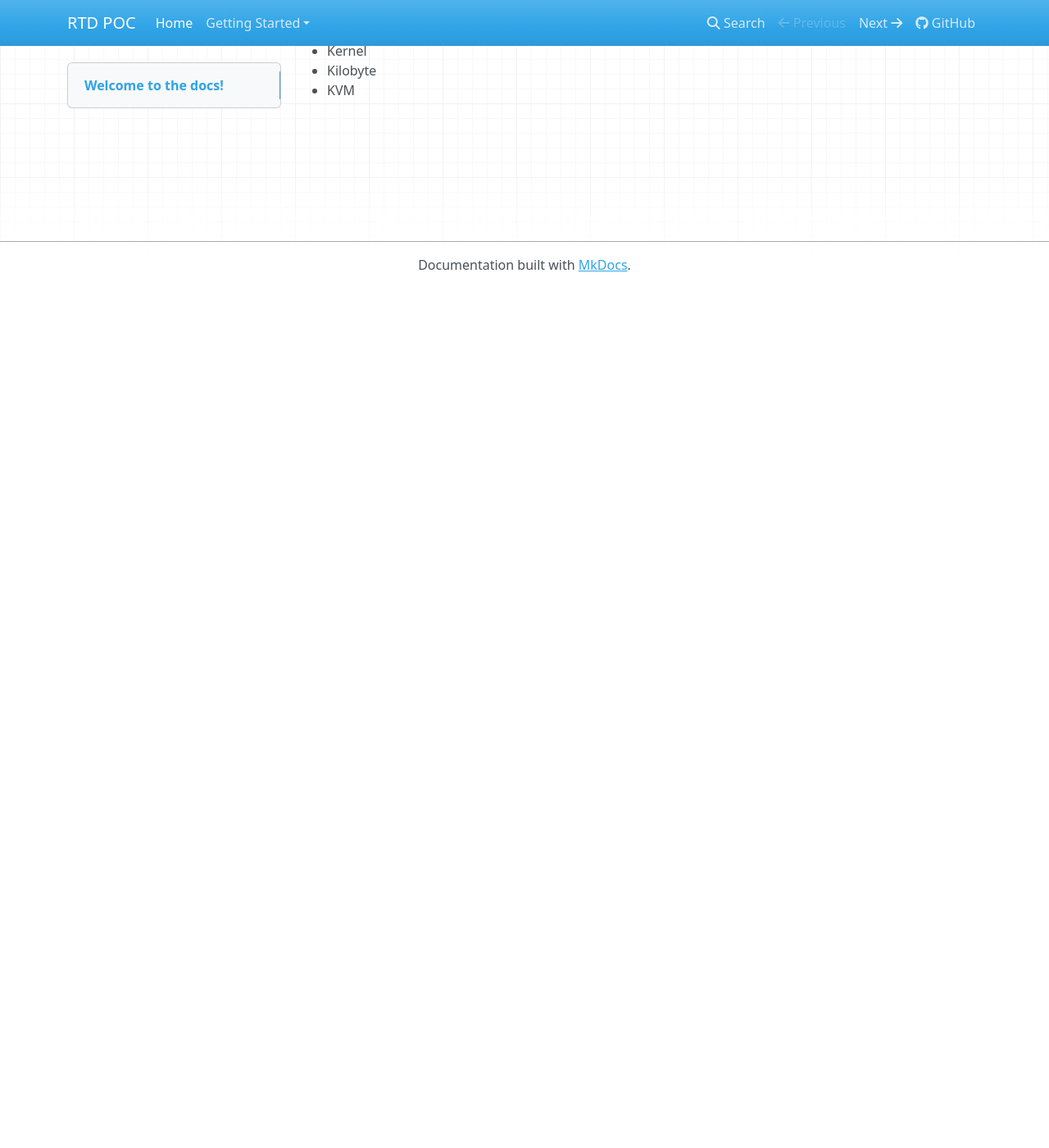
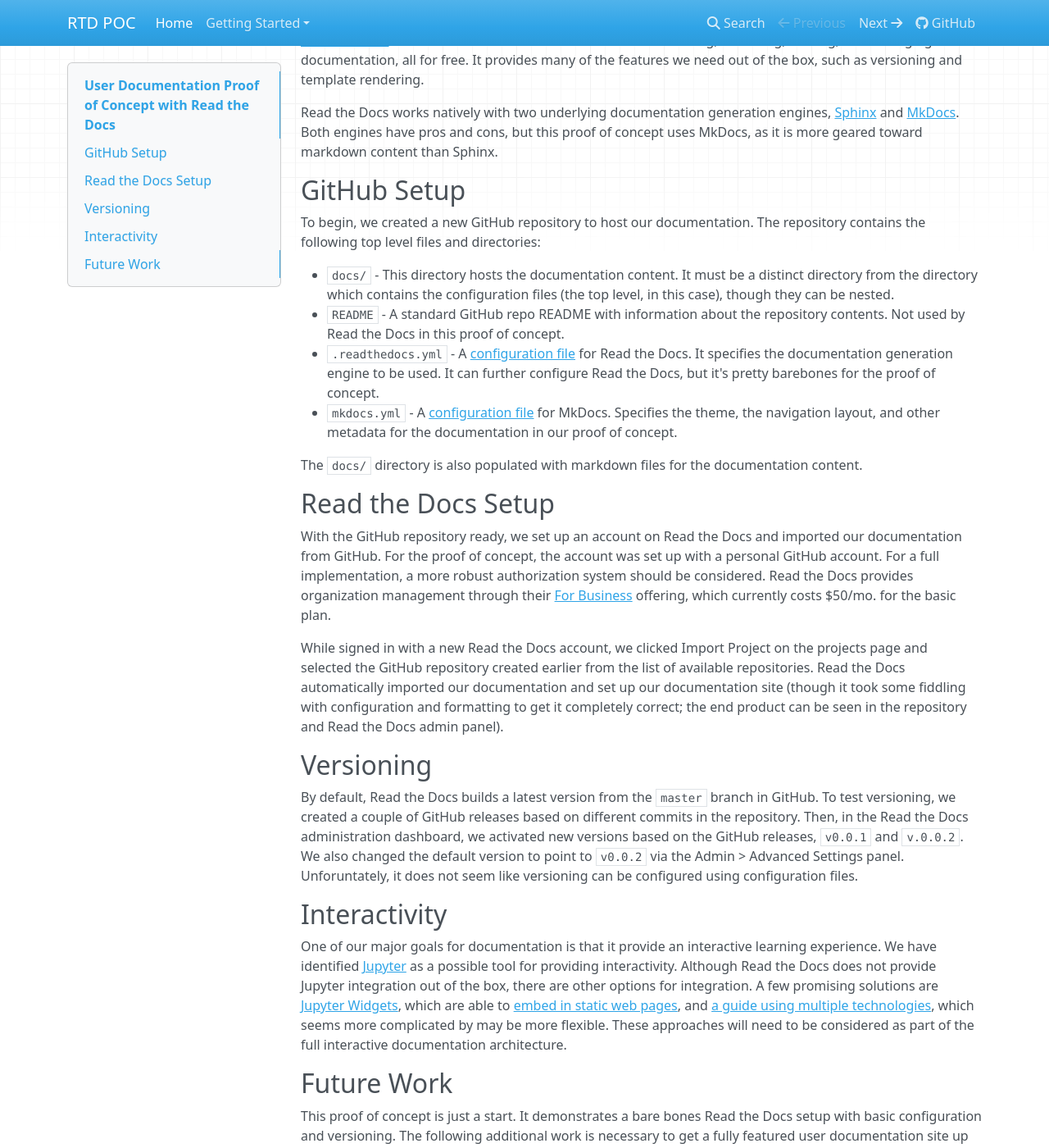
Before and after one commit to kallenboone/readthedocstest, an MkDocs documentation site: the page built from docs/index.md, in a window 1280 px wide and 1400 px high, scrolled down 212 px. Shown: the whole window at 82% size. Built offline with MkDocs 1.6.1, drawn with Linux system fonts in a browser that asks for light colours; nearby versions of some CDN libraries; before the commit the page ends 900 px from its top, so only the background shows below that; some of the changed text lies outside the part shown.

Commit message:
Add PoC Write Up

```diff
--- a/docs/index.md
+++ b/docs/index.md
@@ -1,11 +1,44 @@
-# Welcome to the docs!
+# User Documentation Proof of Concept with Read the Docs
 
-Thanks for visiting. Check out our [Getting Started](./gettingstarted.md).
+This is a proof of concept for using Read the Docs to setup a user documentation site backed by GitHub source control with versioning and template rendering.
 
-Also, here's some more great info:
+[Read the Docs](https://readthedocs.org/) is a set of software documentation tools for building, rendering, hosting, and managing documentation, all for free. It provides many of the features we need out of the box, such as versioning and template rendering.
 
-* Kubernetes
-* Kanban
-* Kernel
-* Kilobyte
-* KVM
+Read the Docs works natively with two underlying documentation generation engines, [Sphinx](https://docs.readthedocs.io/en/stable/intro/getting-started-with-sphinx.html) and [MkDocs](https://docs.readthedocs.io/en/stable/intro/getting-started-with-mkdocs.html). Both engines have pros and cons, but this proof of concept uses MkDocs, as it is more geared toward markdown content than Sphinx.
+
+## GitHub Setup
+
+To begin, we created a new GitHub repository to host our documentation. The repository contains the following top level files and directories:
+
+* `docs/` - This directory hosts the documentation content. It must be a distinct directory from the directory which contains the configuration files (the top level, in this case), though they can be nested.
+* `README` - A standard GitHub repo README with information about the repository contents. Not used by Read the Docs in this proof of concept.
+* `.readthedocs.yml` - A [configuration file](https://docs.readthedocs.io/en/stable/config-file/index.html) for Read the Docs. It specifies the documentation generation engine to be used. It can further configure Read the Docs, but it's pretty barebones for the proof of concept.
+* `mkdocs.yml` - A [configuration file](https://www.mkdocs.org/user-guide/configuration/) for MkDocs. Specifies the theme, the navigation layout, and other metadata for the documentation in our proof of concept.
+
+The `docs/` directory is also populated with markdown files for the documentation content.
+
+## Read the Docs Setup
+
+With the GitHub repository ready, we set up an account on Read the Docs and imported our documentation from GitHub. For the proof of concept, the account was set up with a personal GitHub account. For a full implementation, a more robust authorization system should be considered. Read the Docs provides organization management through their [For Business](https://docs.readthedocs.io/en/stable/commercial/organizations.html) offering, which currently costs $50/mo. for the basic plan.
+
+While signed in with a new Read the Docs account, we clicked Import Project on the projects page and selected the GitHub repository created earlier from the list of available repositories. Read the Docs automatically imported our documentation and set up our documentation site (though it took some fiddling with configuration and formatting to get it completely correct; the end product can be seen in the repository and Read the Docs admin panel).
+
+## Versioning
+
+By default, Read the Docs builds a latest version from the `master` branch in GitHub. To test versioning, we created a couple of GitHub releases based on different commits in the repository. Then, in the Read the Docs administration dashboard, we activated new versions based on the GitHub releases, `v0.0.1` and `v.0.0.2`. We also changed the default version to point to `v0.0.2` via the Admin > Advanced Settings panel. Unforuntately, it does not seem like versioning can be configured using configuration files.
+
+## Interactivity
+
+One of our major goals for documentation is that it provide an interactive learning experience. We have identified [Jupyter](https://jupyter.org/) as a possible tool for providing interactivity. Although Read the Docs does not provide Jupyter integration out of the box, there are other options for integration. A few promising solutions are [Jupyter Widgets](https://github.com/jupyter-widgets/ipywidgets), which are able to [embed in static web pages](https://ipywidgets.readthedocs.io/en/latest/embedding.html), and [a guide using multiple technologies](https://elc.github.io/posts/embed-interactive-notebooks/), which seems more complicated by may be more flexible. These approaches will need to be considered as part of the full interactive documentation architecture.
+
+## Future Work
+
+This proof of concept is just a start. It demonstrates a bare bones Read the Docs setup with basic configuration and versioning. The following additional work is necessary to get a fully featured user documentation site up and running:
+
+* Setup a [custom domain name](https://docs.readthedocs.io/en/stable/custom_domains.html).
+* Create a [custom theme](https://www.mkdocs.org/user-guide/styling-your-docs/).
+* Determine proper administration of the documentation.
+  * Whose [GitHub account](https://docs.readthedocs.io/en/stable/connected-accounts.html) owns it?
+  * Do we need the additional management features of [Read the Docs for Business](https://docs.readthedocs.io/en/stable/commercial/index.html)?
+* Add interactive components, per the above section.
+* Write documentation content.
```
